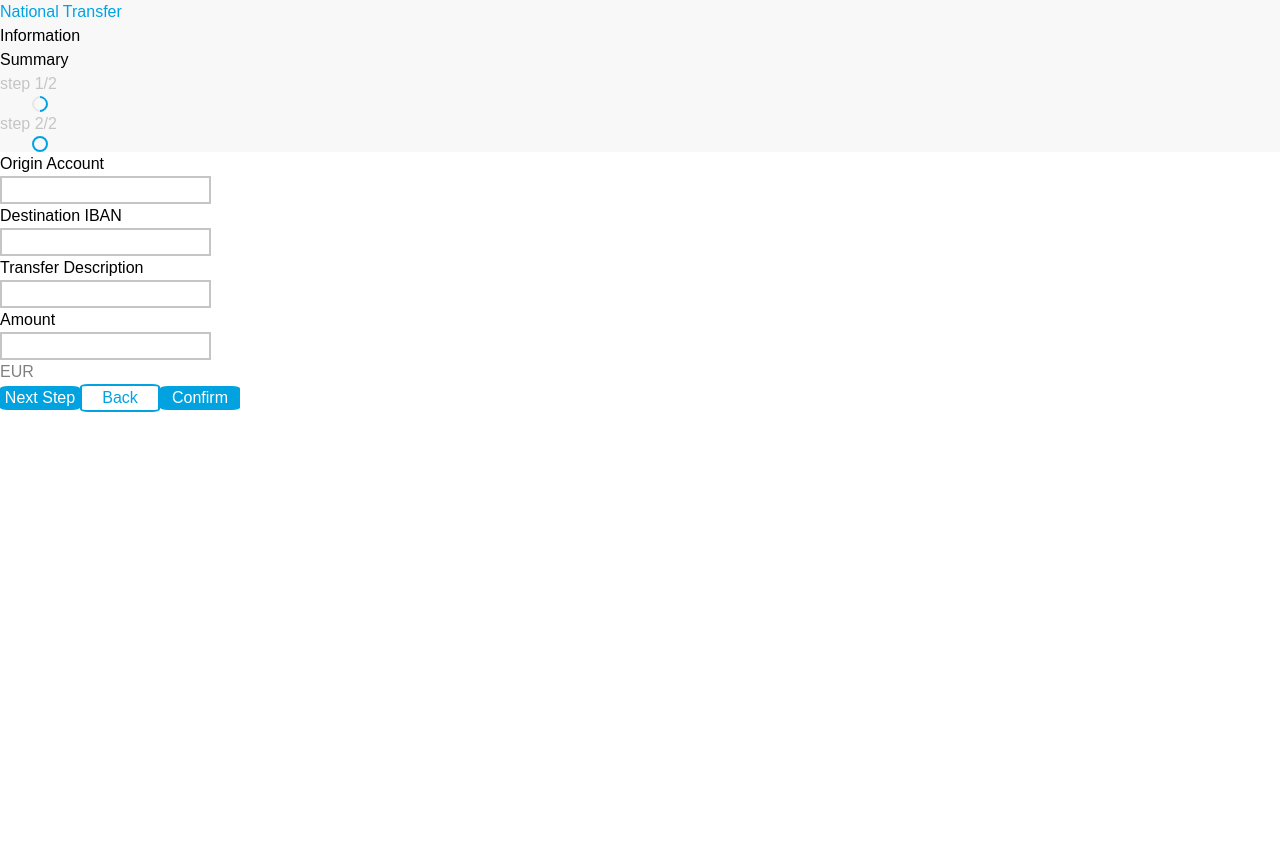
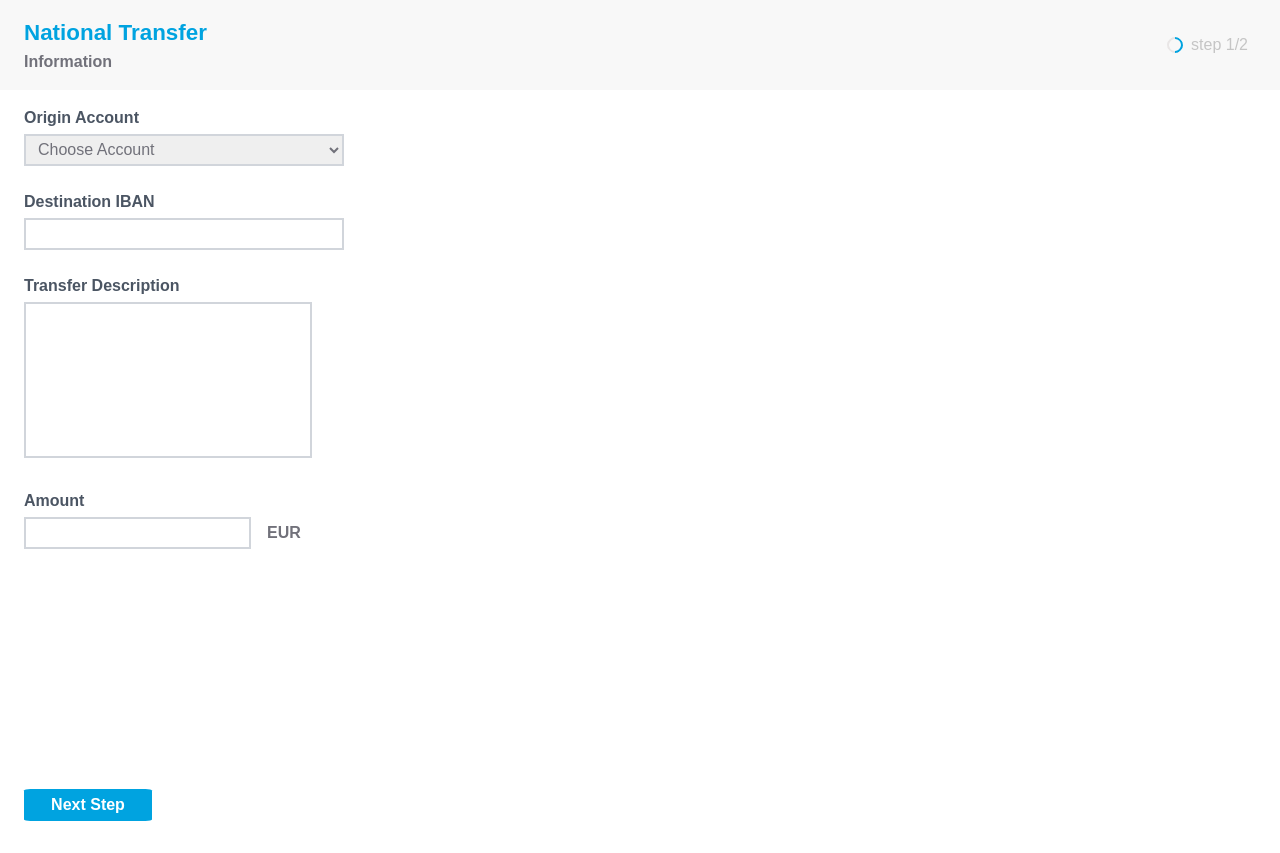
Before and after one commit to DiogoG8/AssecoChallenge, a React (Create React App) app: page / in a window 1280 px wide. Before the commit the page ends 800 px from the top, so only its background shows below. Built offline with nearby package versions, Linux system fonts and the light colour scheme.

Commit message:
Asseco Challenge - Building The Web Page

```diff
--- a/src/pages/form.css
+++ b/src/pages/form.css
@@ -4,10 +4,14 @@
 }
 .titletext{
     color: #00a3e0;
+    font-size: 1.4rem;
+    font-weight: 600;
+    margin-top: 1rem;
 }
 
 .steps{
     color:#c5c5c5;
+    padding-left: 0.5rem;
 }
 
 .whitecircle{
@@ -41,16 +45,23 @@
 
 .bluebutton{
     background-color: #00a3e0;
-    border-radius: 10%;
-    width: 5rem;
+    width: 8rem;
     color: white;
+    height: 2rem;
+    margin-bottom: 2rem;
+    border-radius:5%;
+    font-weight: 700;
+
 }
 
 .whitebutton{
     background-color: white;
     border: 2px solid #00a3e0;
-    border-radius: 10%;
+    border-radius:5%;
     border-style: solid;
-    width: 5rem;
+    width: 8rem;
+    height: 2rem;
     color:#00a3e0;
+    margin-right: 1rem;
+    font-weight: 700;
 }
--- a/src/pages/form.jsx
+++ b/src/pages/form.jsx
@@ -1,43 +1,105 @@
 import React from "react";
+import { useState } from "react";
 import "../pages/form.css";
 
 function Form() {
+  const [state, setState] = useState(true);
+  const [amount, setAmount] = useState("");
+  const [transfer, setTransfer] = useState("");
+  const [destination, setDestination] = useState("");
+  const amountRegex = /[0-9]/;
+
+  function changeStep() {
+    setState(!state);
+  }
+
   return (
     <body>
-      <header className="header">
+      <header className="flex justify-between bg-[#F8F8F8] ml-0">
+        <div className="flex flex-col pl-6">
           <div className="titletext">National Transfer</div>
-        <div>Information</div>
-        <div>Summary</div>
-        <div>
+          {state ? (
+            <div className="mb-4 font-bold text-[#71717a]">Information</div>
+          ) : (
+            <div className="mb-4 font-bold text-[#71717a]">Summary</div>
+          )}
+        </div>
+        {state ? (
+          <div className="flex flex-row-reverse mr-8 items-center">
             <div className="steps">step 1/2</div>
             <div className="whitecircle"></div>
           </div>
-        <div></div>
-        <div>
+        ) : (
+          <div className="flex flex-row-reverse mr-8 items-center">
             <div className="steps">step 2/2</div>
             <div className="fullcircle"></div>
           </div>
+        )}
       </header>
-      <div>
-        <div className="font-medium">Origin Account</div>
-        <input className="styleinput"></input>
+      <div className="pl-6 pt-4">
+        <div className="mb-6">
+          <div className="font-extrabold text-[#4b5563] mb-1">
+            Origin Account
           </div>
-      <div>
-        <div className="font-medium">Destination IBAN</div>
-        <input className="styleinput"></input>
+          <select className="border-2 border-[#d1d5db] pl-2 pr-12 w-80 h-8 text-[#71717a]">
+            <option className="text-[#71717a]">Choose Account</option>
+            <option className="text-[#71717a]">
+              My Account - 999403020030
+            </option>
+            <option className="text-[#71717a]">Other Account</option>
+          </select>
         </div>
-      <div>
-        <div className="font-medium">Transfer Description</div>
-        <input className="styleinput"></input>
+        <div className="mb-6">
+          <div className="font-extrabold text-[#4b5563] mb-1">
+            Destination IBAN
           </div>
-      <div>
-        <div className="font-medium">Amount</div>
-        <input className="styleinput"></input>
-        <div className="texteuro">EUR</div>
+          <input
+            className="border-2 border-[#d1d5db]  pl-2 pr-2 w-80 h-8"
+            value={destination}
+            onChange={(e) => setDestination(e.target.value)}
+          ></input>
         </div>
-      <button className="bluebutton">Next Step</button>
-      <button className="whitebutton">Back</button>
+        <div className="mb-6">
+          <div className="font-extrabold text-[#4b5563] mb-1">
+            Transfer Description
+          </div>
+          <textarea
+            className="border-2 border-[#d1d5db] w-72 pl-2 pr-2 pt-2 pb-24 resize-none"
+            value={transfer}
+            onChange={(e) => setTransfer(e.target.value)}
+          />
+        </div>
+        <div className="mb-60">
+          <div className="font-extrabold text-[#4b5563] mb-1">Amount</div>
+          <div className="flex items-center">
+            <input
+              className="border-2 border-[#d1d5db] pl-2 pr-2 h-8"
+              value={amount}
+              onChange={(e) => setAmount(e.target.value)}
+            ></input>
+            <div className="text-[#71717a] pl-4 font-bold">EUR</div>
+          </div>
+        </div>
+
+        {state ||
+        amount.length > 10 ||
+        amount.length < 3 ||
+        !amountRegex.test(amount) ||
+        destination.length !== 25 ||
+        transfer.length < 10 ||
+        transfer.length > 100 ? (
+          <button className="bluebutton" onClick={changeStep}>
+            Next Step
+          </button>
+        ) : (
+          <>
+            <button className="whitebutton" onClick={changeStep}>
+              Back
+            </button>
             <button className="bluebutton">Confirm</button>
+          </>
+        )}
+      </div>
     </body>
   );
 }
--- a/tailwind.config.js
+++ b/tailwind.config.js
@@ -2,7 +2,11 @@
 module.exports = {
   content: ["./src/**/*.{js,jsx,ts,tsx}"],
   theme: {
-    extend: {},
+    extend: {
+      colors: {
+        grey: "#F8F8F8",
+      },
+    },
   },
   plugins: [],
 };
```
Lines whose indentation alone changed are shown as unchanged.
